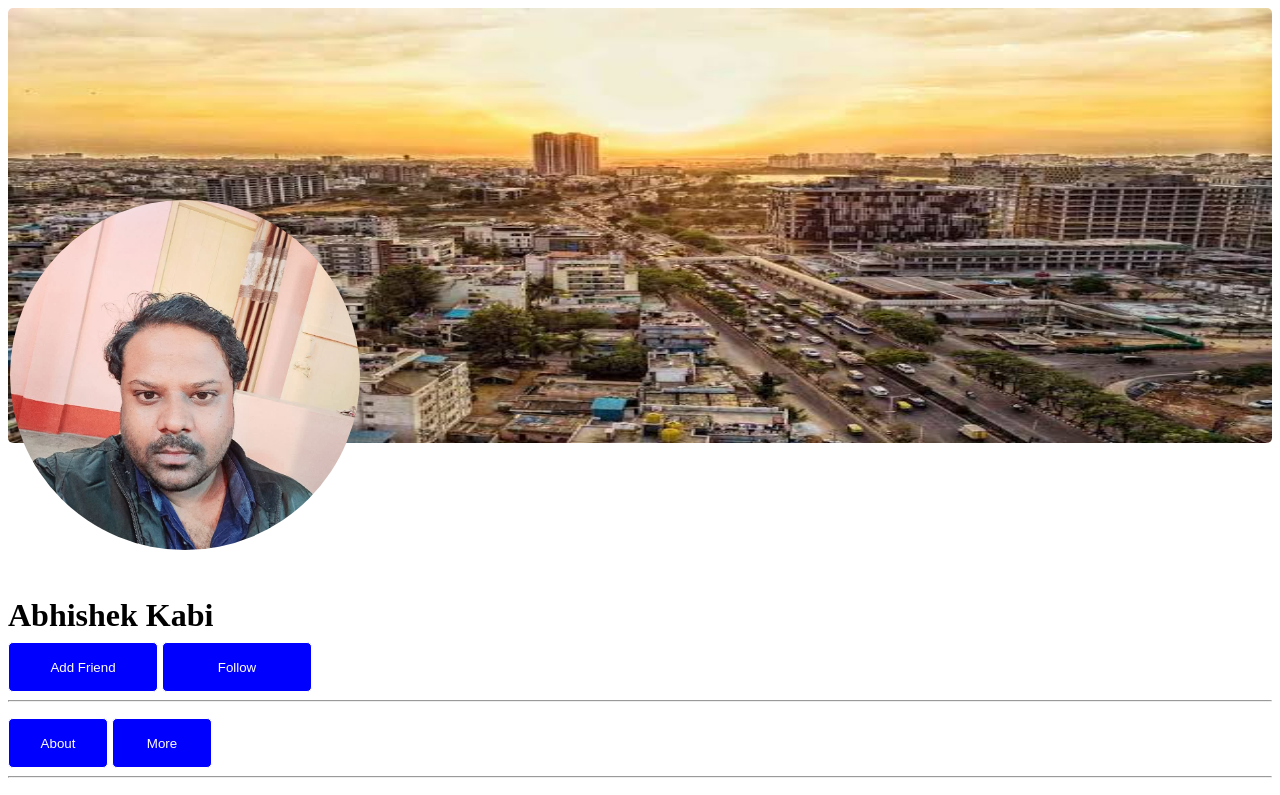
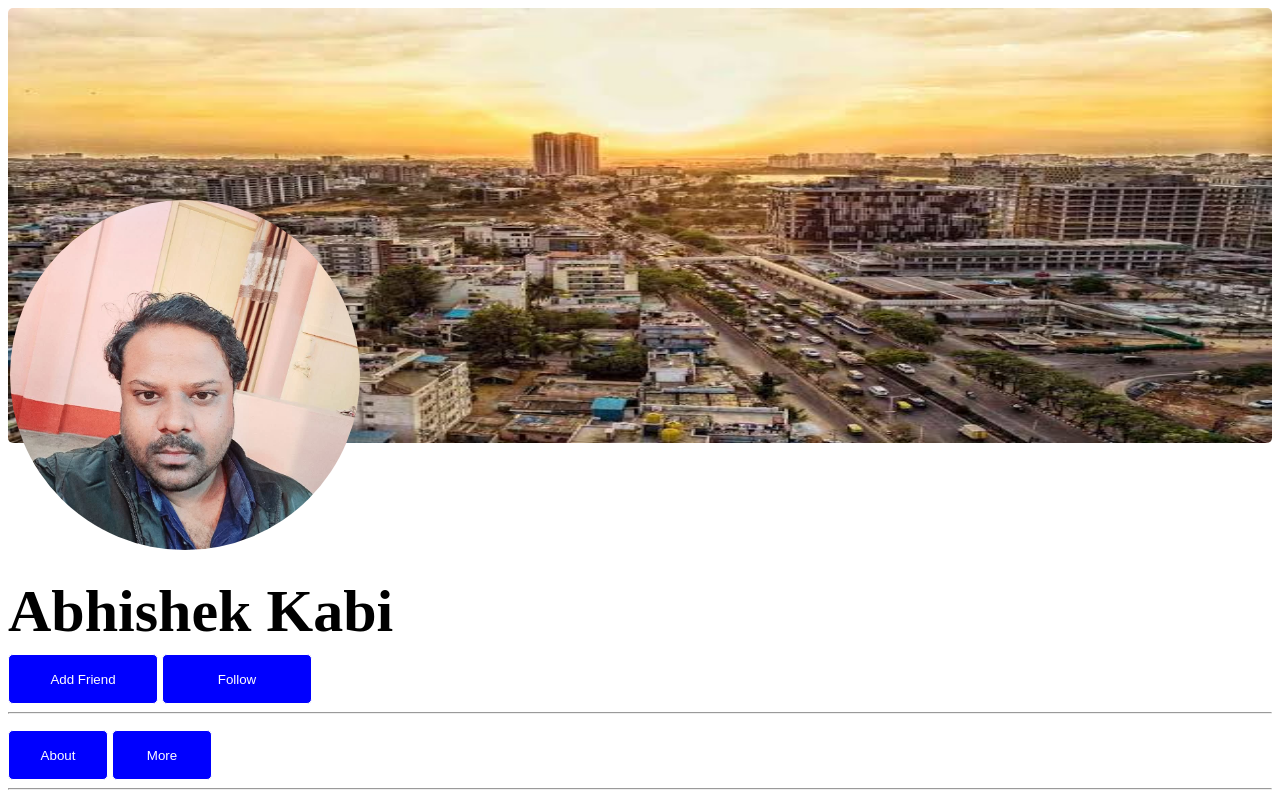
Before and after one commit to abhishekk119/Fb, a plain HTML site: page untitled.html in a window 1280 px wide. Shown: the top 795 px of the page. Drawn offline with Linux system fonts and the light colour scheme.

Commit message:
Update untitled.html

```diff
--- a/untitled.html
+++ b/untitled.html
@@ -80,7 +80,8 @@ a {
 	}
 
 h1 {
-	margin: 150px 0 0 0;
+	margin: 130px 0 0 0;
+	font-size: 60px;
 }
 
 
```
